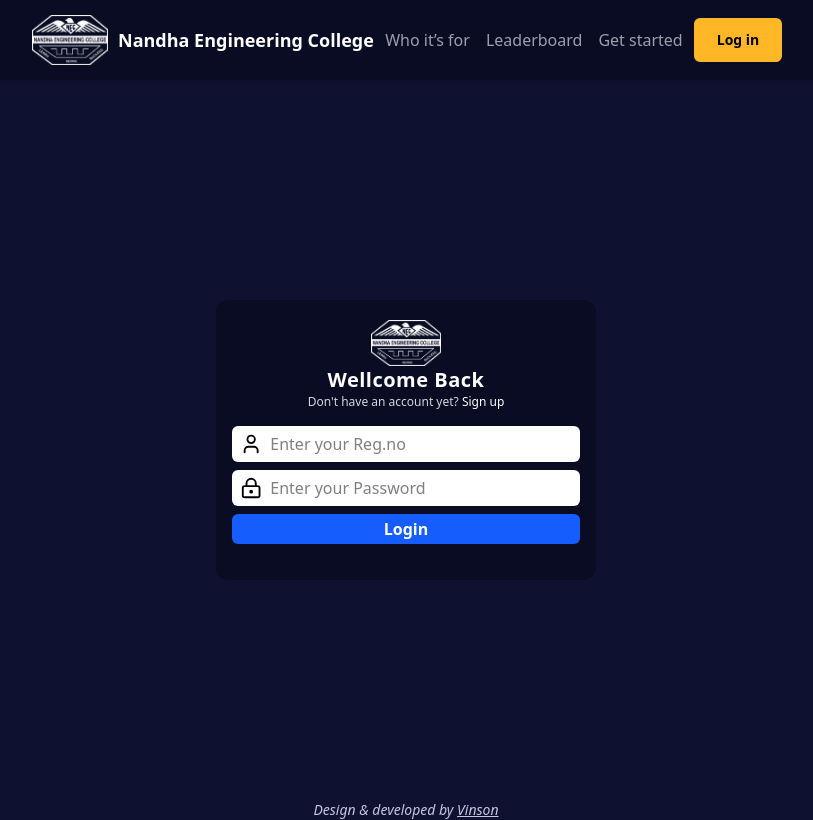
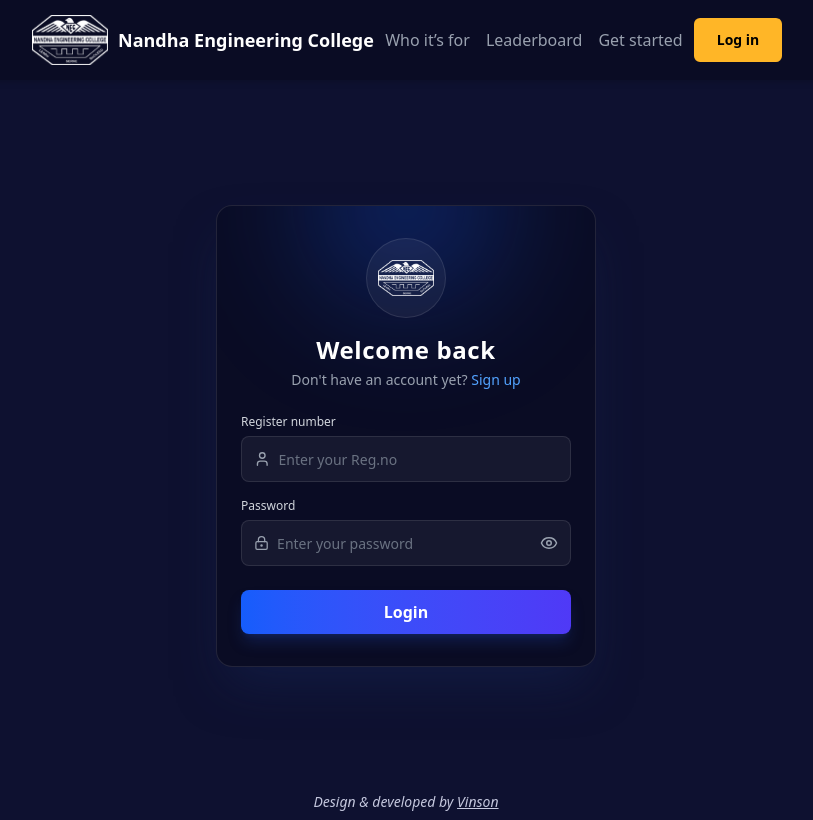
Before and after one commit to vinson1906/Students-mark-evaluation-system, a Next.js app in the folder student-leaderboard/: page /auth in a window 1280 px wide. Shown: the whole page, without its empty margins (234-1047 px from the left). Built offline with nearby package versions, Linux system fonts and the light colour scheme.

Commit message:
updated login page ui design

```diff
--- a/student-leaderboard/app/auth/page.tsx
+++ b/student-leaderboard/app/auth/page.tsx
@@ -6,7 +6,7 @@ import Loginbackground from "@/public/asset/login-bg.jpg"
 
 export default function Page() {
     return (
-        <div className='h-[90dvh] flex justify-center items-center '>
+        <div className='h-[89dvh] flex justify-center items-center '>
             < LoginPage />
         </div >
     )
--- a/student-leaderboard/components/auth/login-page/login.tsx
+++ b/student-leaderboard/components/auth/login-page/login.tsx
@@ -1,31 +1,109 @@
+'use client'
+
 import Image from 'next/image'
-import React from 'react'
+import React, { useState } from 'react'
 import LOGO from '@/public/asset/nandha_college_logo_white.png'
 import Link from 'next/link'
-import { LockKeyhole, User } from 'lucide-react'
+import { Eye, EyeOff, LockKeyhole, User } from 'lucide-react'
 
+type LoginData = {
+    regNo: string
+    password: string
+}
 
 function LoginPage() {
+    const [formData, setFormData] = useState<LoginData>({
+        regNo: '',
+        password: '',
+    })
+    const [showPassword, setShowPassword] = useState(false)
+
+    const handleChange = (e: React.ChangeEvent<HTMLInputElement>) => {
+        const { name, value } = e.target
+        setFormData((prev) => ({ ...prev, [name]: value }))
+    }
+
+    const handleSubmit = (e: React.FormEvent<HTMLFormElement>) => {
+        e.preventDefault()
+        console.log('Login data:', formData)
+    }
+
     return (
-        <div className='bg-[#0A0C24] h-[280px] w-[380px] rounded-xl flex flex-col gap-4'>
-            <div className='flex flex-col justify-center items-center mt-5' >
-                <Image src={LOGO} alt='login logo image' height={70} width={70} />
-                <h1 className='font-semibold text-xl tracking-wide  text-white'>Wellcome Back</h1>
-                <p className='text-gray-300 text-xs'>Don't have an account yet? <Link href={`/auth/sign-up`} className='font-medium text-white'>Sign up</Link></p>
+        <div className='relative w-[380px] max-w-full overflow-hidden rounded-2xl border border-white/10 bg-[#0A0C24] shadow-2xl shadow-blue-950/50'>
+            {/* soft glow behind the logo */}
+            <div className='pointer-events-none absolute -top-24 left-1/2 h-48 w-48 -translate-x-1/2 rounded-full bg-blue-600/30 blur-3xl' />
+
+            <div className='relative flex flex-col items-center px-6 pt-8'>
+                <div className='flex h-20 w-20 items-center justify-center rounded-full border border-white/10 bg-white/5'>
+                    <Image src={LOGO} alt='Nandha College logo' height={56} width={56} />
+                </div>
+                <h1 className='mt-4 text-2xl font-semibold tracking-wide text-white'>Welcome back</h1>
+                <p className='mt-1 text-sm text-gray-400'>
+                    Don&apos;t have an account yet?{' '}
+                    <Link
+                        href='/auth/sign-up'
+                        className='font-medium text-blue-400 transition-colors hover:text-blue-300'
+                    >
+                        Sign up
+                    </Link>
+                </p>
             </div>
-            <div className='flex flex-col gap-2'>
-                <div className='flex items-center px-2 bg-white mx-4 rounded-md '>
-                    <User />
-                    <input type="text" className='h-[36px] w-full outline-none rounded-md  bg-white p-2' placeholder='Enter your Reg.no' />
-                </div>
-                <div className='flex items-center px-2 bg-white mx-4 rounded-md'>
-                    <LockKeyhole />
-                    <input type="password" className='h-[36px] w-full outline-none rounded-md  bg-white p-2' placeholder='Enter your Password' />
+
+            <form onSubmit={handleSubmit} className='relative flex flex-col gap-4 px-6 pb-8 pt-6'>
+                <div className='flex flex-col gap-1.5'>
+                    <label htmlFor='regNo' className='text-xs font-medium text-gray-300'>
+                        Register number
+                    </label>
+                    <div className='flex items-center gap-2 rounded-lg border border-white/10 bg-white/5 px-3 transition focus-within:border-blue-500 focus-within:ring-2 focus-within:ring-blue-500/30'>
+                        <User size={18} className='text-gray-400' />
+                        <input
+                            id='regNo'
+                            name='regNo'
+                            type='text'
+                            value={formData.regNo}
+                            onChange={handleChange}
+                            autoComplete='off'
+                            placeholder='Enter your Reg.no'
+                            className='h-11 w-full bg-transparent text-sm text-white outline-none placeholder:text-gray-500'
+
+                        />
+                    </div>
                 </div>
 
-                <button className='h-[30px] text-white font-semibold rounded-md cursor-pointer bg-blue-600 mx-4'>Login</button>
-            </div>
+                <div className='flex flex-col gap-1.5'>
+                    <label htmlFor='password' className='text-xs font-medium text-gray-300'>
+                        Password
+                    </label>
+                    <div className='flex items-center gap-2 rounded-lg border border-white/10 bg-white/5 px-3 transition focus-within:border-blue-500 focus-within:ring-2 focus-within:ring-blue-500/30'>
+                        <LockKeyhole size={18} className='text-gray-400' />
+                        <input
+                            id='password'
+                            name='password'
+                            type={showPassword ? 'text' : 'password'}
+                            value={formData.password}
+                            onChange={handleChange}
+                            autoComplete='new-password'
+                            placeholder='Enter your password'
+                            className='h-11 w-full bg-transparent text-sm text-white outline-none placeholder:text-gray-500'
+                        />
+                        <button
+                            type='button'
+                            onClick={() => setShowPassword((prev) => !prev)}
+                            aria-label={showPassword ? 'Hide password' : 'Show password'}
+                            className='cursor-pointer text-gray-400 transition-colors hover:text-white'
+                        >
+                            {showPassword ? <EyeOff size={18} /> : <Eye size={18} />}
+                        </button>
+                    </div>
+                </div>
 
+                <button
+                    type='submit'
+                    className='mt-2 h-11 cursor-pointer rounded-lg bg-gradient-to-r from-blue-600 to-indigo-600 font-semibold text-white shadow-lg shadow-blue-900/40 transition hover:from-blue-500 hover:to-indigo-500 active:scale-[0.98]'
+                >
+                    Login
+                </button>
+            </form>
         </div>
     )
 }
```
